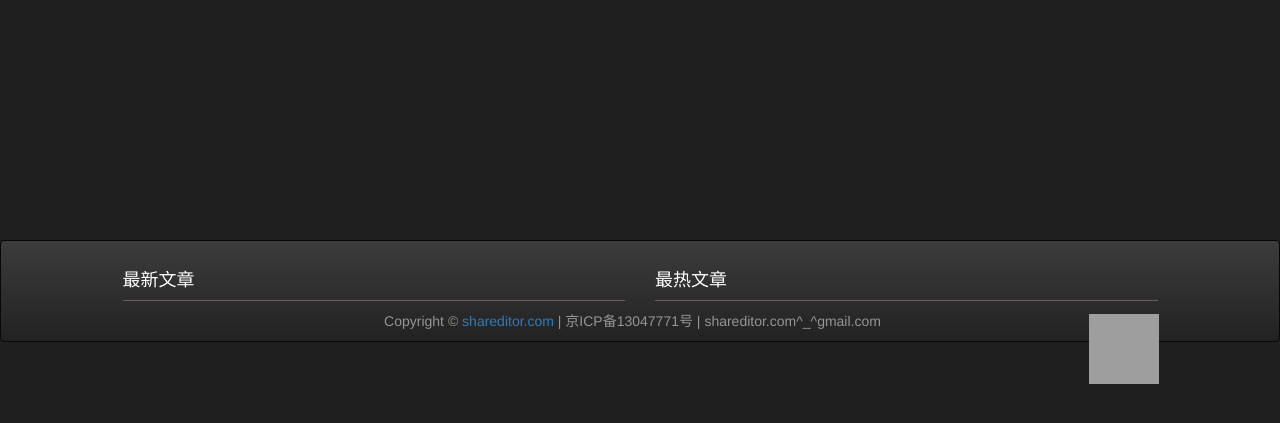
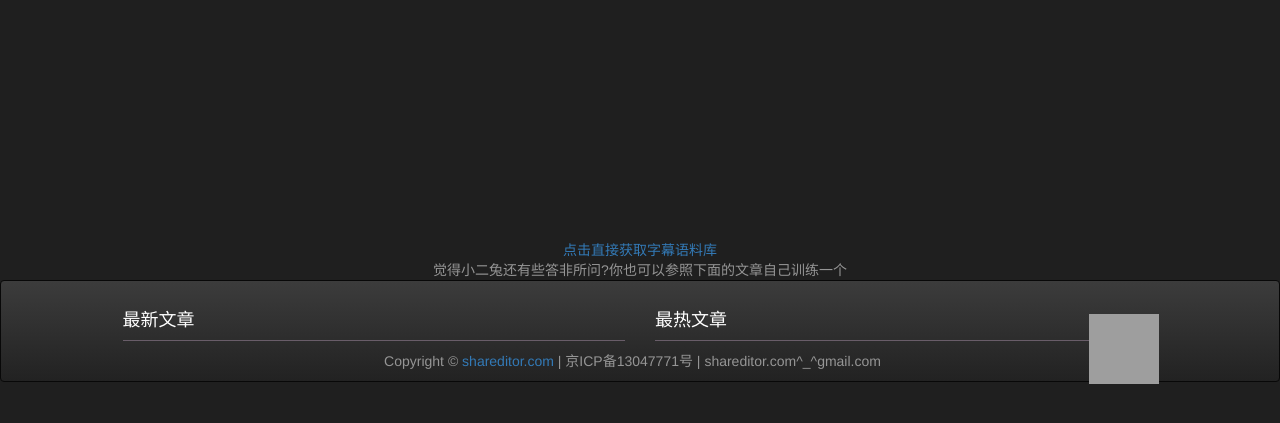
Before and after one commit to lcdevelop/shareditor, a Django app: template web/templates/web/chatbotv6.html in a window 1280 px wide. Shown: the part 330-753 px from the top of the page. Run offline with Django 3.2, Linux system fonts and the light colour scheme; the template is opened without the code that fills it, so the values that code supplies are empty; some libraries are stand-ins or nearby versions; grey boxes are pictures that could not be loaded.

Commit message:
chatbotv6

```diff
--- a/shareditor/urls.py
+++ b/shareditor/urls.py
@@ -27,7 +27,7 @@ urlpatterns = [
     url(r'^blogshow', views.blog_show, name='blog_show'),
     url(r'^ckeditor/', include('ckeditor_uploader.urls')),
     url(r'^uploader/body_upload', views.body_upload, name='body_upload'),
-    url(r'^chatbot/$', views.chatbot, name='chatbot'),
+    url(r'^chatbot/$', views.chatbotv6, name='chatbot'),
     url(r'^chatbotv6/$', views.chatbotv6, name='chatbotv6'),
     url(r'^chatbot/query', views.chatbot_query, name='chatbot'),
     url(r'^robots.txt$', TemplateView.as_view(template_name='static/robots.txt')),
--- a/web/templates/web/chatbotv6.html
+++ b/web/templates/web/chatbotv6.html
@@ -109,11 +109,18 @@
       <div class="input-group">
         <input type="text" class="form-control" id="input"
                placeholder="" autofocus="autofocus" onkeydown="submitByEnter()">
-        <div id="send" class="input-group-addon" onmouseover="" style="cursor:hand" onclick="submit()">发送
+        <div id="send" class="input-group-addon" onmouseover="" style="cursor:hand" onclick="submit()">发送</div>
       </div>
     </div>
   </div>
+
+  <div class="text-center">
+    <div style="color: white; height:20px;">
+      <a target="_blank" href="/blogshow/?blogId=112">点击直接获取字幕语料库</a>
+    </div>
+    <div class="hidden-xs" style="color: #959595; height:20px;">觉得小二兔还有些答非所问?你也可以参照下面的文章自己训练一个</div>
   </div>
+
 
   <script type="text/javascript">
     if (checkSystem() == 'ios' || checkSystem() == 'android') {
--- a/web/views.py
+++ b/web/views.py
@@ -69,6 +69,11 @@ def body_upload(request):
 
 
 def chatbot(request):
+    """
+    废弃
+    :param request:
+    :return:
+    """
     latest_blog_posts = BlogPost.objects.order_by('create_time')[0:5]
     hottest_blog_posts = BlogPost.objects.order_by('pv').reverse()[0:5]
     return render(request, 'web/chatbot.html', {'latest_blog_posts': latest_blog_posts,
```
